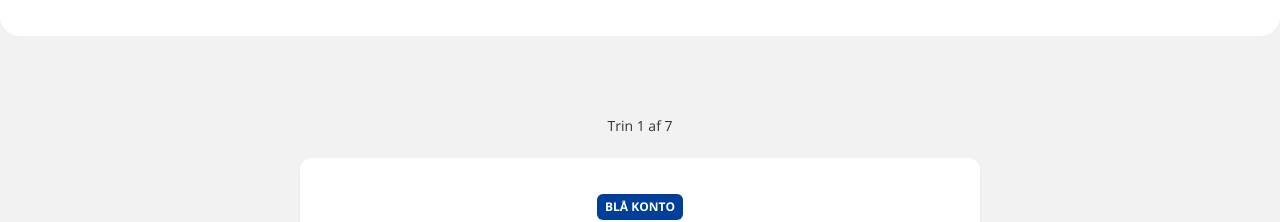
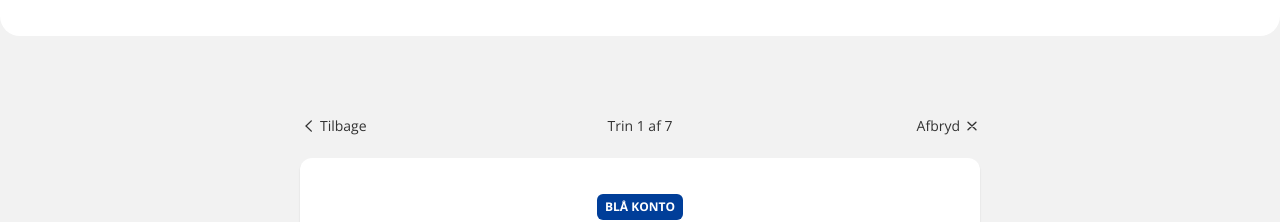
Before and after one commit to tennisfar/ds-sign-up, a React (Vite) app: page /#/kontaktinformationer in a window 1280 px wide. Shown: the top 222 px of the page. Built offline with nearby package versions, Linux system fonts and the light colour scheme; a web font is replaced by a local one.

Commit message:
add cancel to kontaktinfo

```diff
--- a/src/routes/kontaktinformationer.tsx
+++ b/src/routes/kontaktinformationer.tsx
@@ -2,15 +2,32 @@ import {createFileRoute} from '@tanstack/react-router'
 import {TopBar} from "../Components/TopBar/TopBar.tsx";
 import {Container} from "../Components/Container/Container.tsx";
 import {Header} from "../Components/Header/Header.tsx";
+import {useState} from "react";
+import {CancelSignUp} from "../Components/CancelSignUp/CancelSignUp.tsx";
 
 export const Route = createFileRoute('/kontaktinformationer')({
     component: Kontaktinformationer,
 })
 
 function Kontaktinformationer() {
+    const [showCancel, setShowCancel] = useState(false);
+
+    const handleCancel = () => {
+        setShowCancel(!showCancel);
+    }
+
     return (
+
         <>
-            <TopBar currentStep={1} steps={7}/>
+
+            {showCancel && (
+                <CancelSignUp handleCancel={handleCancel}/>
+            )}
+
+            {!showCancel && (
+
+                <>
+                    <TopBar currentStep={1} steps={7} handleCancel={handleCancel}/>
 
                     <Container>
 
@@ -22,5 +39,7 @@ function Kontaktinformationer() {
 
                     </Container>
                 </>
+            )}
+        </>
     )
 }
```
Lines whose indentation alone changed are shown as unchanged.
